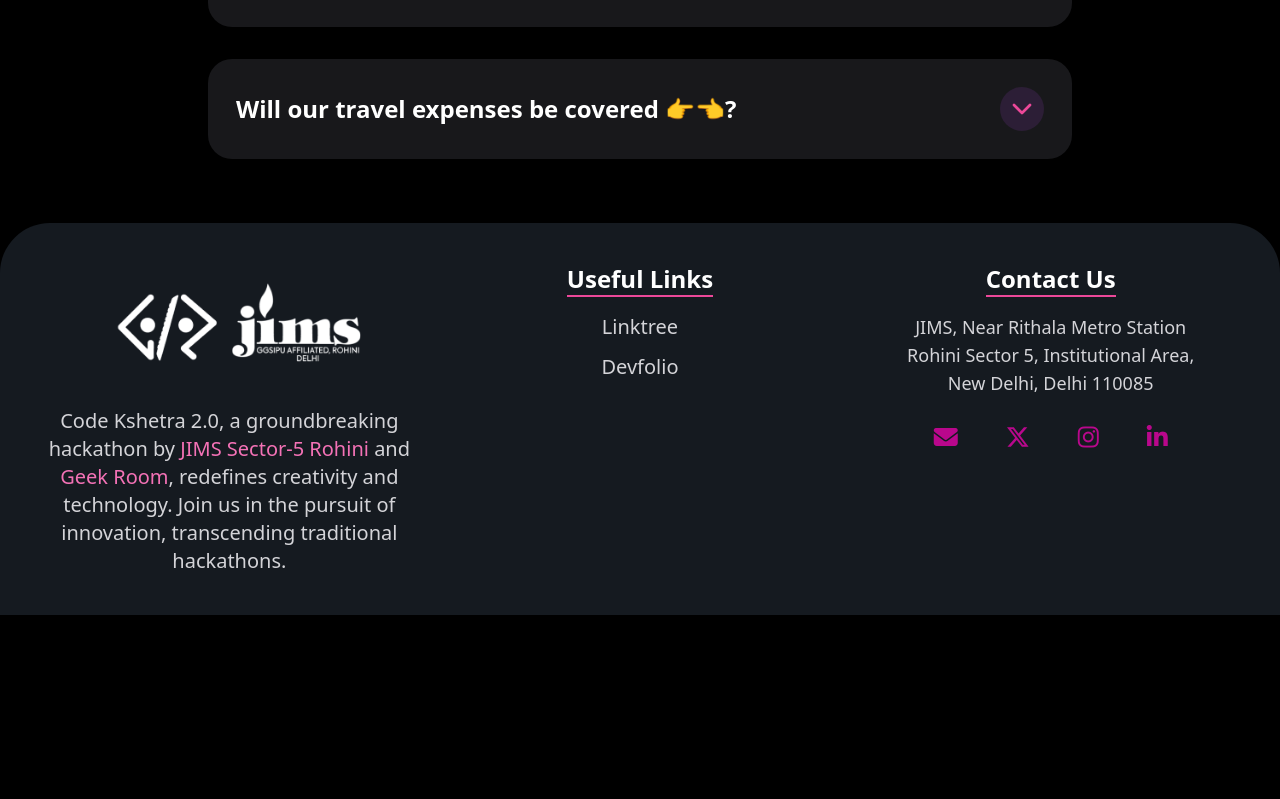
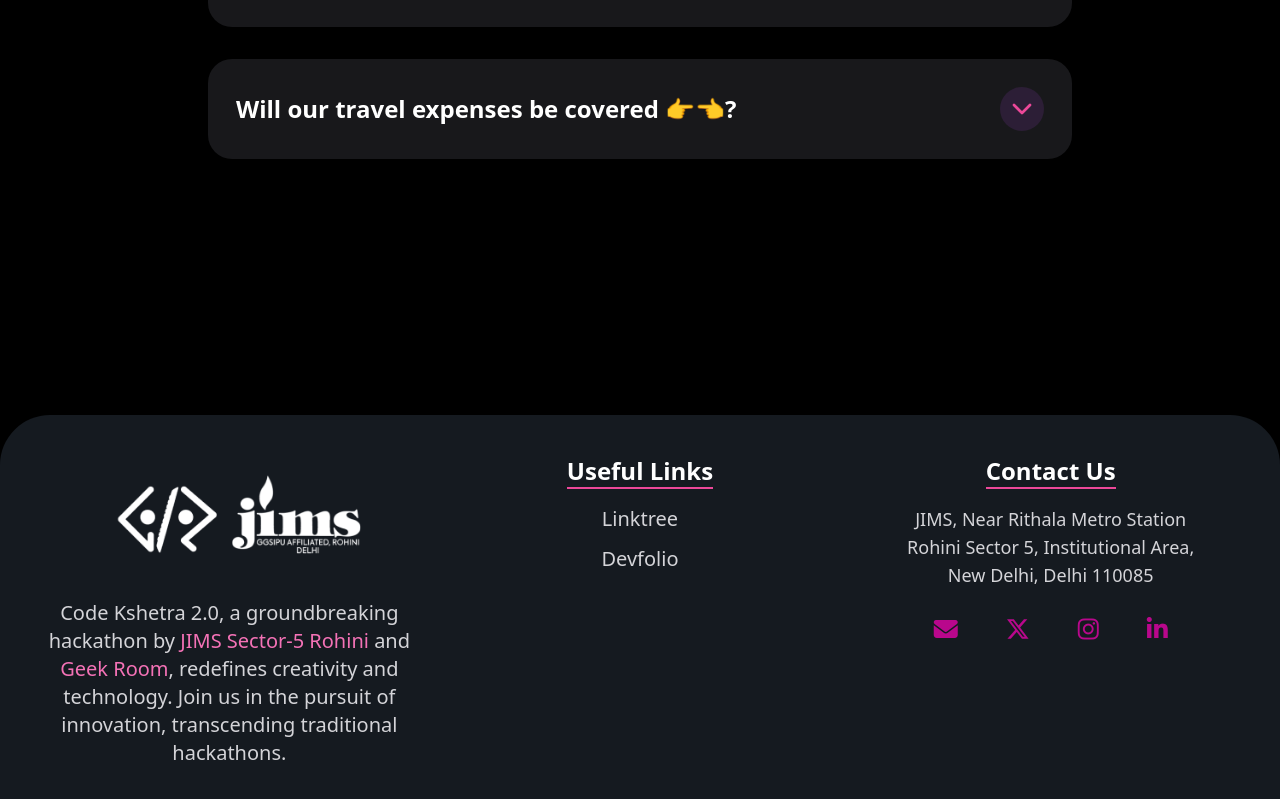
Before and after one commit to THEGAMECHANGER416/CodeKshetra2.0, a React (Vite) app: page / in a window 1280 px wide. Shown: the part 10882-11681 px from the top of the page. Before the commit the page ends 11497 px from the top, so only its background shows below. Built offline with nearby package versions, Linux system fonts and the light colour scheme.

Commit message:
faq nav issue solved

```diff
--- a/src/App.tsx
+++ b/src/App.tsx
@@ -30,7 +30,7 @@ function App() {
 
   return (
     <Router>
-      <>
+      <div className="flex flex-col min-h-screen">
         <Navbar
           scrollRefs={{
             home: homeRef,
@@ -61,7 +61,7 @@ function App() {
           alt="Badge"
           className="fixed top-0 right-6 h-24 w-24 md:h-32 md:w-20 z-30"
         />
-
+        <main className="flex-grow">
         <div id="home" ref={homeRef} className="xl:mt-10">
           <Home />
         </div>
@@ -94,15 +94,15 @@ function App() {
         <div id="sponsors" ref={sponsorsRef} className="h-100 mb-20 mt-[10rem]">
           <Sponsors />
         </div>
-        <div id="faq" ref={faqRef} className="h-100">
+        <div id="faq" ref={faqRef} className="h-[80rem]">
           <Faq />
         </div>
         {/* <div id="team" ref={mentorCardRef} className="h-screen">
           <MentorCard />
         </div> */}
-
+        </main>
         <Footer />
-      </>
+      </div>
     </Router>
   );
 }
--- a/src/components/custom/Footer.tsx
+++ b/src/components/custom/Footer.tsx
@@ -2,7 +2,7 @@ import logo from "/assets/logo.png";
 
 const Footer = () => {
   return (
-    <footer className="bg-secondary text-zinc-300 py-10 w-full rounded-t-[50px]" style={{ width: '100vw', marginLeft: '-50vw', marginRight: '-50vw', left: '50%', position: 'relative' }}>
+    <footer className="bg-secondary text-zinc-300 py-10 w-screen mt-[900px] rounded-t-[50px] -ml-[50vw] -mr-[50vw] left-1/2 relative">
       <div className="max-w-7xl mx-auto px-6 flex flex-wrap justify-between items-start">
 
         <div className="w-full md:w-1/3 mb-8 md:mb-0 text-center">
```
